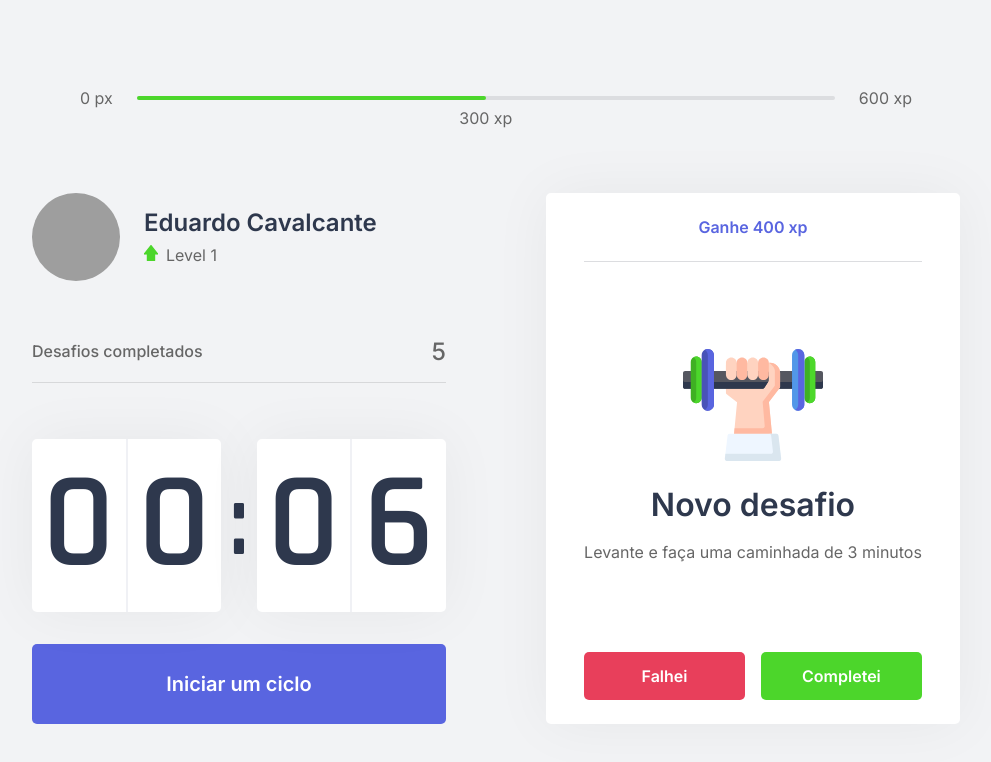
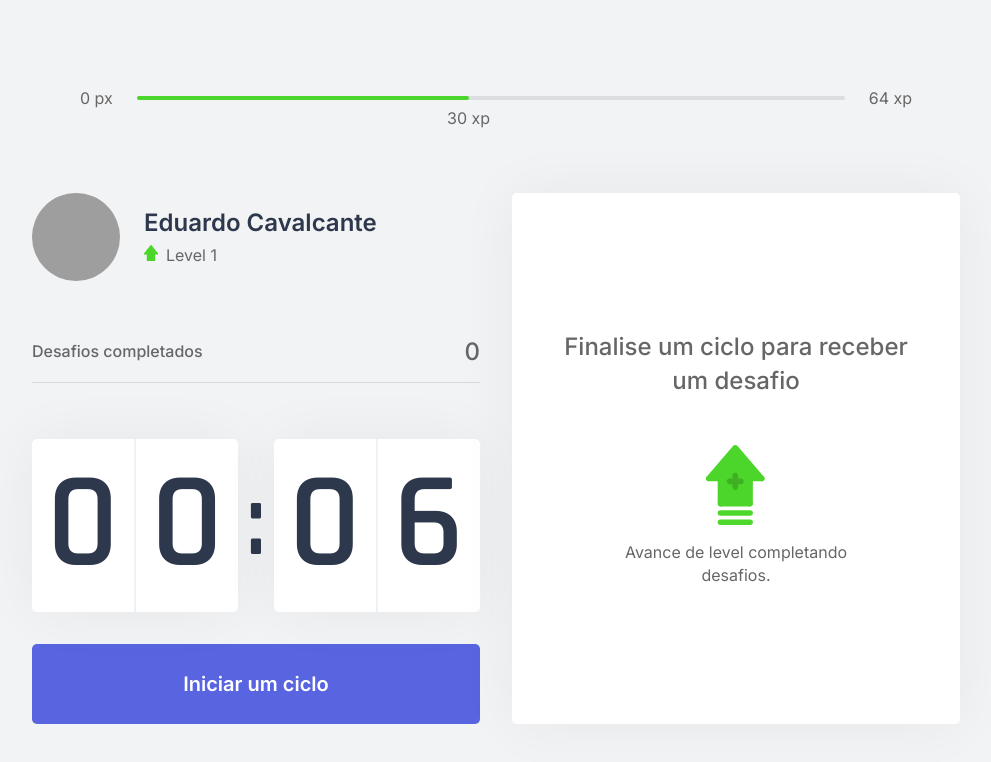
Before and after one commit to EPEduardoPaixao/moveit-next, a Next.js app: page / in a window 1280 px wide. Shown: the top 762 px of the page, without its empty margins (144-1135 px from the left). Built offline with nearby package versions, Linux system fonts and the light colour scheme; grey boxes are pictures that could not be loaded.

Commit message:
finalização da aula 4

```diff
--- /dev/null
+++ b/challenges.json
@@ -0,0 +1,62 @@
+[
+  {
+    "type": "body",
+    "description": "Estique um de seus braços com a palma da mão virada para frente e puxe os dedos para cima por 10 segundos por mão.",
+    "amount": 80
+  },
+  {
+    "type": "body",
+    "description": "Estique seu braço contra o peito e puxe-o utilizando o outro braço por 10 segundos por braço.",
+    "amount": 60
+  },
+  {
+    "type": "body",
+    "description": "Puxe seu pescoço com a ajuda da mão para a direita e para a esquerda, permanecendo na posição por alguns segundos.",
+    "amount": 70
+  },
+  {
+    "type": "body",
+    "description": "Com as duas mãos na parte de trás da cabeça, leve-a para baixo, alongando a parte de trás da região.",
+    "amount": 60
+  },
+  {
+    "type": "body",
+    "description": "Cruze as pernas e desça com as mãos esticadas em direção ao chão. Repita o movimento com a outra perna na frente.",
+    "amount": 100
+  },
+  {
+    "type": "body",
+    "description": "Sentado, abra as pernas e tente encostar as palmas das mãos no chão, repita 3 vezes por 5 segundos.",
+    "amount": 80
+  },
+  {
+    "type": "body",
+    "description": "Puxe o joelho de encontro ao peito e segure, troque de perna após 10 segundos.",
+    "amount": 50
+  },
+  {
+    "type": "body",
+    "description": "Sentado, cruze uma perna e incline seu tronco à frente, troque de perna após 10 segundos.",
+    "amount": 80
+  },
+  {
+    "type": "eye",
+    "description": "Sentado, feche os olhos e cubra-os com as palmas da mão durante 2 minutos, depois abra normalmente.",
+    "amount": 90
+  },
+  {
+    "type": "eye",
+    "description": "Em algum ambiente aberto, olhe o mais longe que puder em quatro direções por 3s, mexa apenas os olhos. Repita 3 vezes.",
+    "amount": 140
+  },
+  {
+    "type": "eye",
+    "description": "Usando os polegares, massage a área abaixo das sobrancelhas em movimentos circulares por 15 segundos.",
+    "amount": 70
+  },
+  {
+    "type": "body",
+    "description": "Em pé, gire a cintura o máximo que puder para a esquerda, segure por cinco segundos. Repita para a direita.",
+    "amount": 90
+  }
+]
--- a/src/components/ChallengeBox.tsx
+++ b/src/components/ChallengeBox.tsx
@@ -1,28 +1,34 @@
+import { useContext } from 'react';
+import { ChallengesContext } from '../contexts/ChallengesContexts';
 import styles from '../styles/components/ChallengeBox.module.css'
 
 export function ChallengeBox() {
-    const hasActiveChallenge = true;
+    const { activieChallenge, resetChallenge } = useContext(ChallengesContext)
+
+    // console.log(activieChallenge)
+
     return (
         <div className={styles.challengeBoxContainer}>
-            {hasActiveChallenge ? (
+            {activieChallenge ? (
                 <div className={styles.challengeActive}>
-                    <header>Ganhe 400 xp</header>
+                    <header>Ganhe {activieChallenge.amount} xp</header>
                     <main>
-                        <img src="icons/body.svg" alt="" />
+                        <img src={`icons/${activieChallenge.type}.svg`} alt="" />
                         <strong>Novo desafio</strong>
-                        <p>Levante e faça uma caminhada de 3 minutos</p>
+                        <p>{activieChallenge.description}</p>
                     </main>
                     <footer>
                         <button
                             type="button"
                             className={styles.challengeFailedButton}
+                            onClick={resetChallenge}
                         >
                             Falhei
                         </button>
                         <button
                             type="button"
                             className={styles.challengeSucceededButton}
-                            >
+                        >
                             Completei</button>
                     </footer>
                 </div>
--- a/src/components/CompletedChanllenges.tsx
+++ b/src/components/CompletedChanllenges.tsx
@@ -1,10 +1,13 @@
+import { useContext } from 'react';
+import { ChallengesContext } from '../contexts/ChallengesContexts';
 import styles from '../styles/components/CompletedChanllenges.module.css'
 
 export function CompletedChanllenges(){
+    const {challengesCompleted} = useContext(ChallengesContext)
     return(
         <div className={styles.CompletedChanllengesContainer}>
             <span>Desafios completados</span>
-            <span>5</span>
+            <span>{challengesCompleted}</span>
         </div>
     );
 }
--- a/src/components/Countdown.tsx
+++ b/src/components/Countdown.tsx
@@ -1,9 +1,11 @@
-import { useEffect, useState } from 'react';
+import { useContext, useEffect, useState } from 'react';
+import { ChallengesContext } from '../contexts/ChallengesContexts';
 import styles from '../styles/components/Countdown.module.css'
 
 let countdownTimeout: NodeJS.Timeout;
 
 export function Countdown() {
+    const { startNewChallenge } = useContext(ChallengesContext)
     const [time, setTime] = useState(0.1 * 60);
     const [isActive, setIsActive] = useState(false);
     const [hasFinished, setHasFinished] = useState(false)
@@ -31,6 +33,7 @@
         } else if (isActive && time === 0) {
             setHasFinished(true)
             setIsActive(false)
+            startNewChallenge();
         }
     }, [isActive, time])
 
--- a/src/components/ExperienceBar.tsx
+++ b/src/components/ExperienceBar.tsx
@@ -1,16 +1,20 @@
+import { useContext } from 'react';
+import { ChallengesContext } from '../contexts/ChallengesContexts';
 import styles from '../styles/components/ExperienceBar.module.css'
 
 export function ExperienceBar(){
+    const {currentExperience, experienceToNextLevel} = useContext(ChallengesContext)
+    const percentToNextLevel = Math.floor(currentExperience *100)/experienceToNextLevel
     return(
         <header className={styles.experienceBar}>
             <span>0 px</span>
             <div>
-                <div style={{width:'50%'}}/>
-                <span className={styles.currentExperience} style={{left:'50%'}}>
-                    300 xp
+                <div style={{width:`${percentToNextLevel}%`}}/>
+                <span className={styles.currentExperience} style={{left:`${percentToNextLevel}%`}}>
+                    {currentExperience} xp
                 </span>
             </div>
-            <span>600 xp</span>
+            <span>{experienceToNextLevel} xp</span>
         </header>
     );
 }
--- /dev/null
+++ b/src/contexts/ChallengesContexts.tsx
@@ -0,0 +1,61 @@
+import { createContext, useState } from 'react'
+import challenges from '../../challenges.json'
+
+interface Challenge {
+    type: 'body' | 'eye';
+    description: string;
+    amount: number;
+}
+
+interface ChallengesContextData {
+    level: number;
+    currentExperience: number;
+    challengesCompleted: number;
+    experienceToNextLevel:number;
+    activieChallenge: Challenge;
+    resetChallenge: () => void;
+    startNewChallenge: () => void;
+    levelUp: () => void;
+}
+export const ChallengesContext = createContext({} as ChallengesContextData)
+
+export function ChallengesProvider({ children }) {
+    const [level, setLevel] = useState(1)
+    const [currentExperience, setCurrentExperience] = useState(30)
+    const [challengesCompleted, setChallengesCompleted] = useState(0)
+
+    const [activieChallenge, setActiveChallenge] = useState(null)
+    const experienceToNextLevel = Math.pow((level + 1) * 4, 2)
+
+    function levelUp() {
+        setLevel(level + 1)
+    }
+
+    function startNewChallenge() {
+        const randomChallengeIndex = Math.floor(Math.random() * challenges.length)
+        const challenge = challenges[randomChallengeIndex]
+
+        setActiveChallenge(challenge)
+    }
+
+    function resetChallenge() {
+        setActiveChallenge(null)
+    }
+
+    return (
+        <ChallengesContext.Provider
+            value={{
+                level,
+                currentExperience,
+                challengesCompleted,
+                activieChallenge,
+                experienceToNextLevel,
+                resetChallenge,
+                startNewChallenge,
+                levelUp
+            }}
+        >
+            {children}
+        </ChallengesContext.Provider>
+    )
+}
--- a/src/pages/_app.tsx
+++ b/src/pages/_app.tsx
@@ -1,7 +1,14 @@
 import '../styles/global.css'
+import { ChallengesProvider } from '../contexts/ChallengesContexts'
 
 function MyApp({ Component, pageProps }) {
-  return <Component {...pageProps} />
+  return (
+    <ChallengesProvider>
+
+      <Component {...pageProps} />
+    </ChallengesProvider >
+
+  )
 }
 
 export default MyApp
--- a/src/styles/pages/Home.module.css
+++ b/src/styles/pages/Home.module.css
@@ -13,6 +13,6 @@
 
     display: grid;
     grid-template-columns: 1fr 1fr;
-    gap: 6.25rem;
+    gap: 2rem;
     align-content: center;
 }
```
